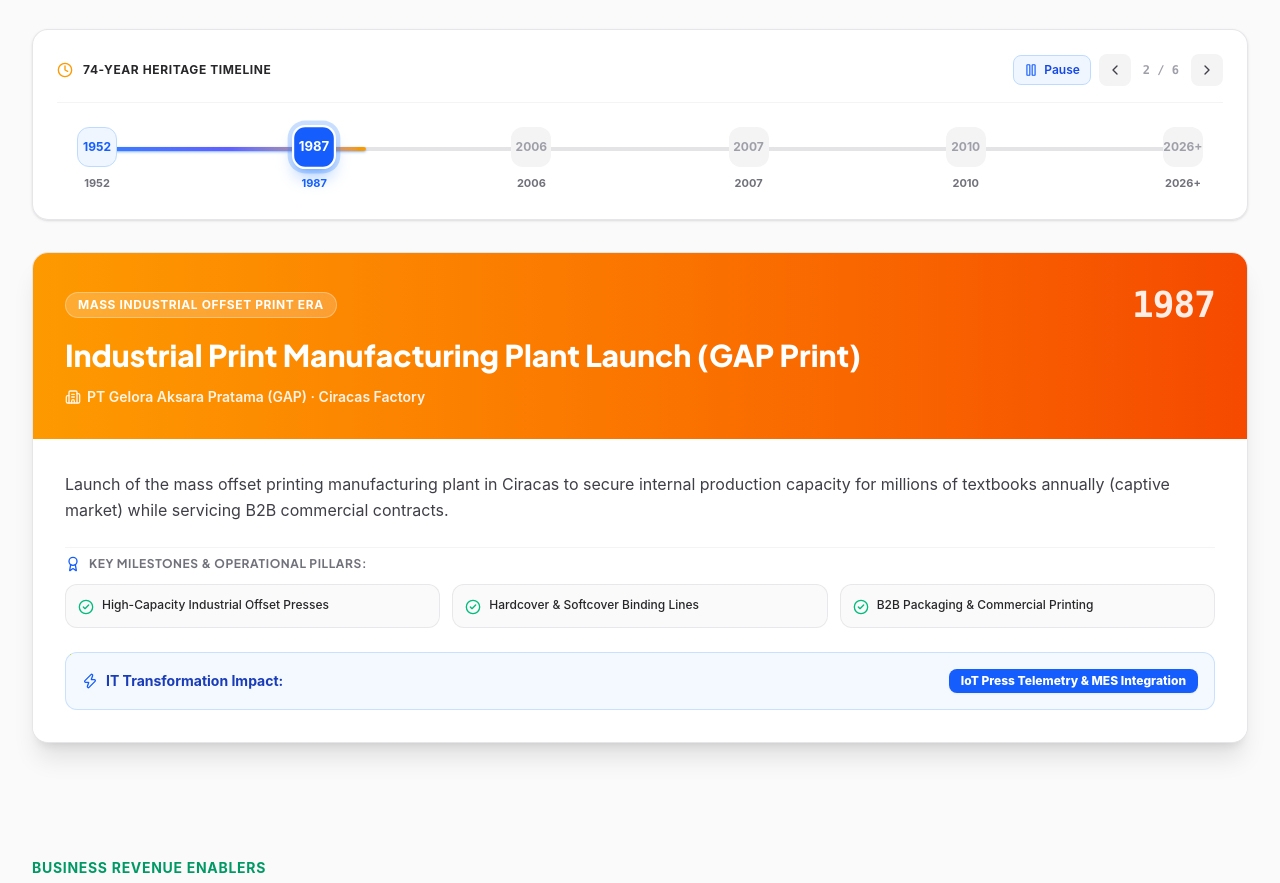
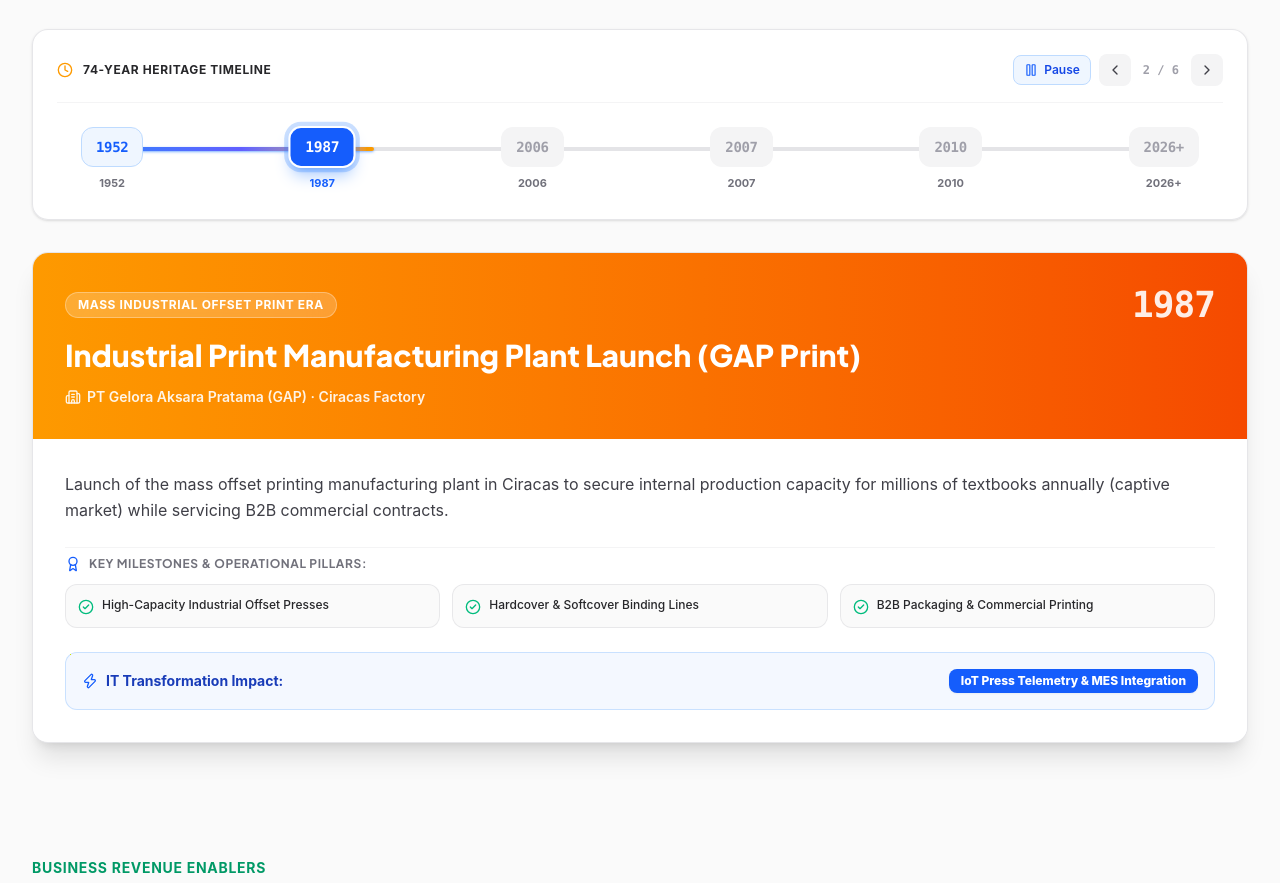
Before and after one commit to okihita/portfolio, a Next.js app: page /erlangga/subsidiaries in a window 1280 px wide. Shown: the part 2426-3309 px from the top of the page. Built offline with nearby package versions, Linux system fonts and the light colour scheme.

Commit message:
style(erlangga): widen year node boxes to min-w-[56px] px-3.5 so '2026+' fits without text spillage

```diff
--- a/components/erlangga/ErlanggaHistoricalTimeline.tsx
+++ b/components/erlangga/ErlanggaHistoricalTimeline.tsx
@@ -320,19 +320,19 @@
         </div>
 
         {/* STEPPER RAIL WITH LIQUID LASER PROGRESS LINE */}
-        <div className="relative pt-2 pb-1 px-5 overflow-x-auto scrollbar-none">
-          {/* Background Track Line: Starts at center of first node (36px) and ends at center of last node (36px) */}
-          <div className="absolute top-[28px] left-[36px] right-[36px] h-1 bg-zinc-200 dark:bg-zinc-800/80 rounded-full z-0" />
+        <div className="relative pt-2 pb-1 px-6 overflow-x-auto scrollbar-none">
+          {/* Background Track Line: Starts at center of first node (52px) and ends at center of last node (52px) */}
+          <div className="absolute top-[28px] left-[52px] right-[52px] h-1 bg-zinc-200 dark:bg-zinc-800/80 rounded-full z-0" />
 
           {/* Active Liquid Laser Line */}
           <div
-            className="absolute top-[28px] left-[36px] h-1 bg-gradient-to-r from-blue-500 via-indigo-500 to-amber-500 rounded-full z-0 transition-all duration-75 shadow-sm shadow-blue-500/50"
+            className="absolute top-[28px] left-[52px] h-1 bg-gradient-to-r from-blue-500 via-indigo-500 to-amber-500 rounded-full z-0 transition-all duration-75 shadow-sm shadow-blue-500/50"
             style={{
-              width: `calc((100% - 72px) * ${totalLaserWidthPercent / 100})`
+              width: `calc((100% - 104px) * ${totalLaserWidthPercent / 100})`
             }}
           />
 
-          <div className="flex items-center justify-between min-w-[650px] relative z-10">
+          <div className="flex items-center justify-between min-w-[680px] relative z-10">
             {TIMELINE_EVENTS.map((ev, idx) => {
               const isActive = idx === activeIndex;
               const isPast = idx < activeIndex;
@@ -343,14 +343,14 @@
                   onClick={() => selectStep(idx)}
                   className="flex flex-col items-center gap-2 group cursor-pointer focus:outline-none"
                 >
-                  {/* Node Circle */}
+                  {/* Wider Year Node Box */}
                   <div
-                    className={`w-10 h-10 rounded-xl flex items-center justify-center font-bold text-xs transition-all duration-300 ${
+                    className={`px-3.5 h-10 min-w-[56px] rounded-xl flex items-center justify-center font-bold text-xs sm:text-sm font-mono tracking-tight transition-all duration-300 ${
                       isActive
-                        ? "bg-blue-600 text-white shadow-lg shadow-blue-500/40 scale-110 border-2 border-white dark:border-zinc-900 ring-4 ring-blue-500/25"
+                        ? "bg-blue-600 text-white shadow-lg shadow-blue-500/40 scale-105 border-2 border-white dark:border-zinc-900 ring-4 ring-blue-500/25"
                         : isPast
                         ? "bg-blue-50 dark:bg-blue-950/80 text-blue-600 dark:text-blue-400 border border-blue-200 dark:border-blue-800"
-                        : "bg-zinc-100 dark:bg-zinc-800 text-zinc-400 dark:text-zinc-500 group-hover:bg-zinc-200 dark:group-hover:bg-zinc-700"
+                        : "bg-zinc-100 dark:bg-zinc-800 text-zinc-400 dark:text-zinc-500 group-hover:bg-zinc-200 dark:group-hover:bg-zinc-700 border border-transparent"
                     }`}
                   >
                     <span>{ev.year}</span>
```
